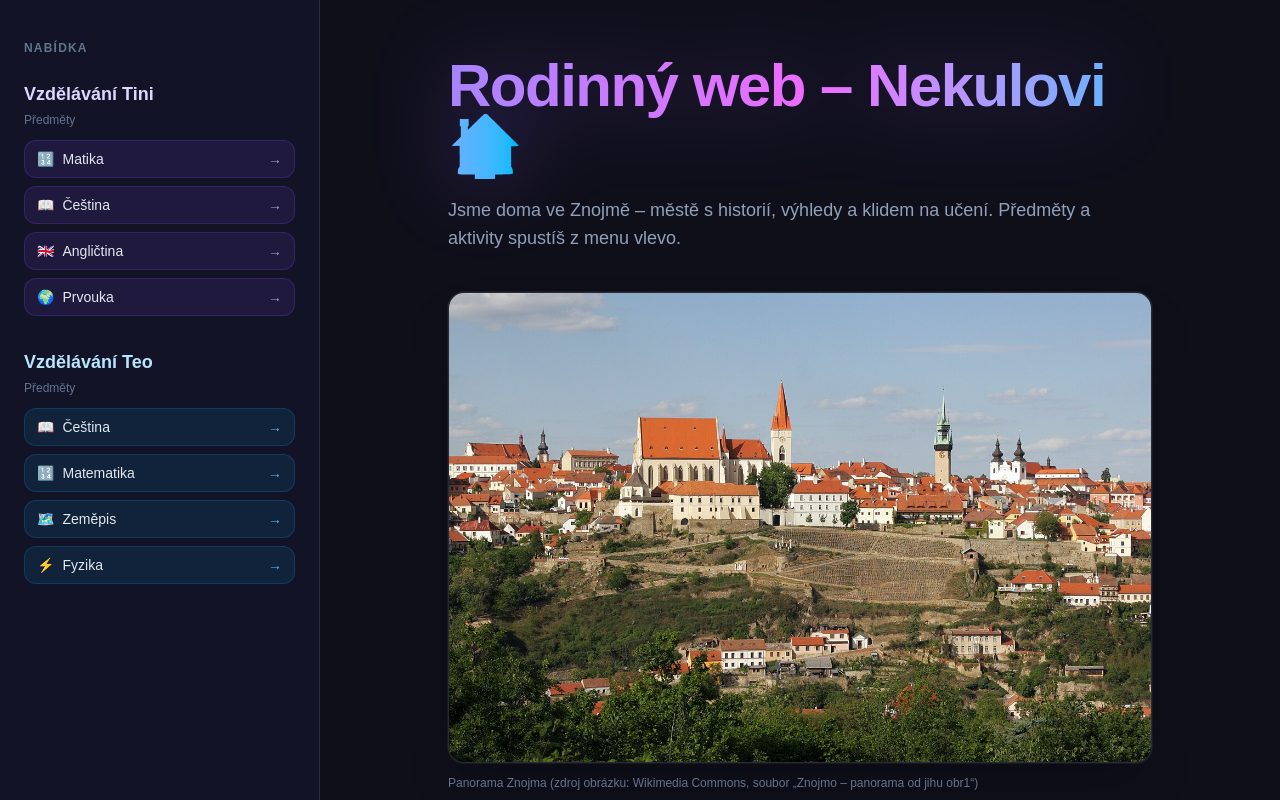
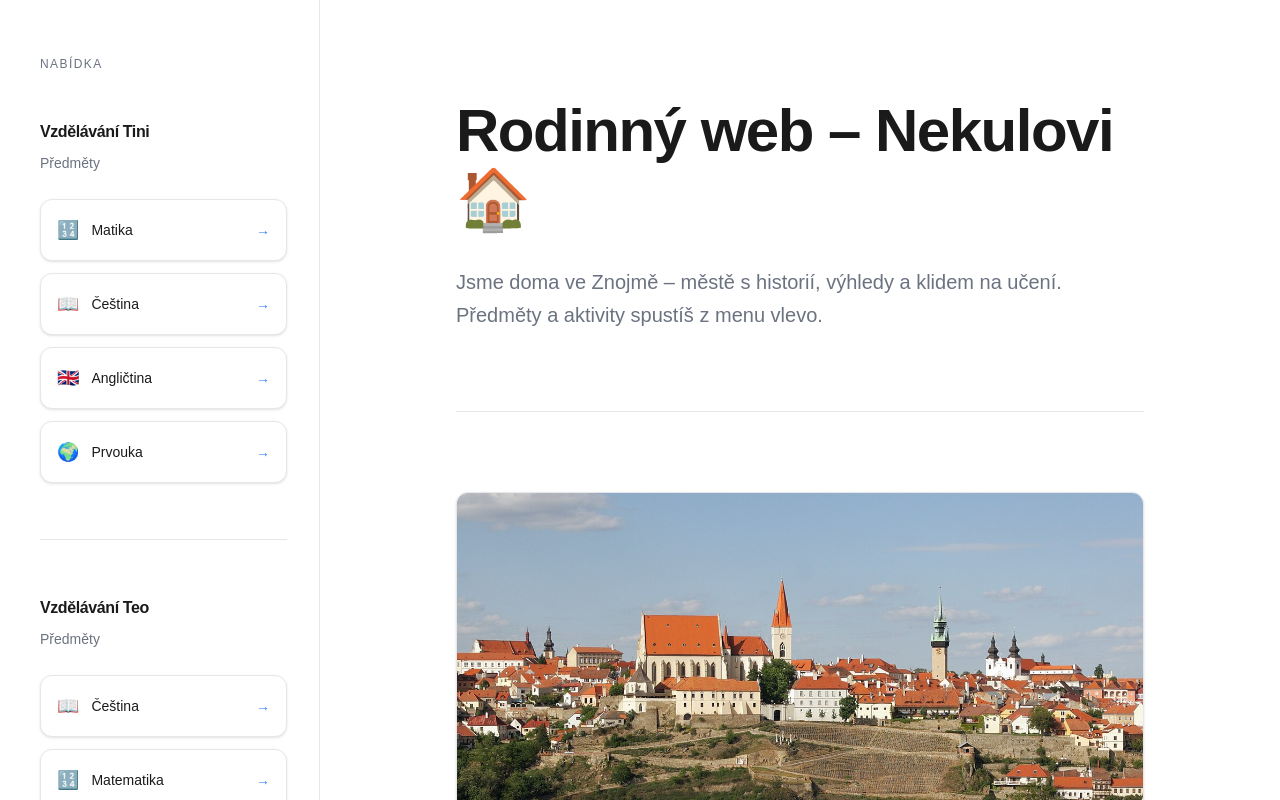
Before and after one commit to pavelnekula/rodinny-web, a Next.js app: page / in a window 1280 px wide. Shown: the top 800 px of the page. Built offline with nearby package versions, Linux system fonts and the light colour scheme.

Commit message:
v0.5 - kompletní změna design
Made-with: Cursor

```diff
--- a/app/page.tsx
+++ b/app/page.tsx
@@ -12,46 +12,43 @@ export default function Home() {
   });
 
   return (
-    <div className="relative flex min-h-screen flex-col overflow-hidden bg-[#0f0f1a] text-white md:flex-row">
-      {/* Pozadí */}
-      <div className="pointer-events-none fixed inset-0 -z-10" aria-hidden>
-        <div className="absolute inset-0 bg-[linear-gradient(rgba(255,255,255,0.03)_1px,transparent_1px),linear-gradient(90deg,rgba(255,255,255,0.03)_1px,transparent_1px)] bg-[size:3rem_3rem] [mask-image:radial-gradient(ellipse_80%_60%_at_50%_30%,#000_40%,transparent_100%)]" />
-        <div className="absolute -left-1/4 top-[-10%] h-[min(70vh,520px)] w-[min(70vw,520px)] rounded-full bg-violet-600/25 blur-[120px] animate-pulse" />
-        <div
-          className="absolute -right-1/4 top-1/3 h-[min(60vh,440px)] w-[min(65vw,440px)] rounded-full bg-blue-600/20 blur-[110px] animate-pulse"
-          style={{ animationDelay: "1s" }}
-        />
-        <div
-          className="absolute bottom-[-15%] left-1/3 h-[min(50vh,380px)] w-[min(55vw,380px)] rounded-full bg-indigo-500/15 blur-[100px] animate-pulse"
-          style={{ animationDelay: "2s" }}
-        />
-        <div className="absolute inset-0 bg-gradient-to-b from-transparent via-[#0f0f1a]/40 to-[#0f0f1a]" />
-      </div>
-
+    <div className="flex min-h-screen flex-col bg-[#ffffff] text-[#1a1a1a] md:flex-row">
       {/* Levé menu */}
-      <aside className="relative z-10 flex w-full flex-col gap-8 border-b border-white/10 bg-[#14142a]/90 p-6 backdrop-blur-md md:w-80 md:min-h-screen md:max-w-sm md:border-b-0 md:border-r md:py-10">
-        <div className="md:sticky md:top-10">
-          <p className="mb-6 text-xs font-semibold uppercase tracking-widest text-slate-500">
+      <aside className="flex w-full shrink-0 flex-col border-b border-[#e5e7eb] bg-[#ffffff] md:w-80 md:max-w-sm md:border-b-0 md:border-r">
+        <div className="p-8 md:sticky md:top-0 md:max-h-screen md:overflow-y-auto md:py-14 md:pl-10 md:pr-8">
+          <p className="text-xs font-medium uppercase tracking-[0.12em] text-[#6b7280]">
             Nabídka
           </p>
 
-          <nav className="flex flex-col gap-8" aria-label="Vzdělávání">
-            <section>
-              <h2 className="text-lg font-bold text-violet-200">
+          <nav
+            className="mt-12 flex flex-col gap-14"
+            aria-label="Vzdělávání"
+          >
+            <section className="border-t border-[#e5e7eb] pt-10 first:mt-0 first:border-t-0 first:pt-0">
+              <h2 className="text-base font-semibold tracking-tight text-[#1a1a1a]">
                 Vzdělávání Tini
               </h2>
-              <p className="mt-1 text-xs text-slate-500">Předměty</p>
-              <ul className="mt-3 space-y-2">
+              <p className="mt-2 text-sm font-light leading-relaxed text-[#6b7280]">
+                Předměty
+              </p>
+              <ul className="mt-6 flex flex-col gap-3">
                 {tinuskaSubjects.map((s) => (
                   <li key={s.name}>
                     <Link
                       href={s.href}
-                      className="flex items-center gap-2 rounded-xl border border-violet-500/20 bg-violet-500/10 px-3 py-2 text-sm text-slate-200 transition hover:border-violet-400/50 hover:bg-violet-500/20 focus-visible:outline focus-visible:outline-2 focus-visible:outline-offset-2 focus-visible:outline-violet-400"
+                      className="flex items-center gap-3 rounded-xl border border-[#e5e7eb] bg-[#ffffff] px-4 py-4 text-sm shadow-sm transition-shadow hover:shadow-md focus-visible:outline-none focus-visible:ring-2 focus-visible:ring-[#3b82f6] focus-visible:ring-offset-2"
                       aria-label={`Otevřít ${s.name}${s.href === "/tinuska/anglictina" ? " – slovíčka" : ""}`}
                     >
-                      <span aria-hidden>{s.emoji}</span>
-                      <span className="font-medium">{s.name}</span>
-                      <span className="ml-auto text-violet-300/80" aria-hidden>
+                      <span className="text-lg" aria-hidden>
+                        {s.emoji}
+                      </span>
+                      <span className="font-medium text-[#1a1a1a]">
+                        {s.name}
+                      </span>
+                      <span
+                        className="ml-auto text-[#3b82f6]"
+                        aria-hidden
+                      >
                         →
                       </span>
                     </Link>
@@ -60,22 +57,31 @@ export default function Home() {
               </ul>
             </section>
 
-            <section>
-              <h2 className="text-lg font-bold text-sky-200">
+            <section className="border-t border-[#e5e7eb] pt-14">
+              <h2 className="text-base font-semibold tracking-tight text-[#1a1a1a]">
                 Vzdělávání Teo
               </h2>
-              <p className="mt-1 text-xs text-slate-500">Předměty</p>
-              <ul className="mt-3 space-y-2">
+              <p className="mt-2 text-sm font-light leading-relaxed text-[#6b7280]">
+                Předměty
+              </p>
+              <ul className="mt-6 flex flex-col gap-3">
                 {teoSubjects.map((s) => (
                   <li key={s.name}>
                     <Link
                       href={s.href}
-                      className="flex items-center gap-2 rounded-xl border border-sky-500/20 bg-sky-500/10 px-3 py-2 text-sm text-slate-200 transition hover:border-sky-400/50 hover:bg-sky-500/20 focus-visible:outline focus-visible:outline-2 focus-visible:outline-offset-2 focus-visible:outline-sky-400"
+                      className="flex items-center gap-3 rounded-xl border border-[#e5e7eb] bg-[#ffffff] px-4 py-4 text-sm shadow-sm transition-shadow hover:shadow-md focus-visible:outline-none focus-visible:ring-2 focus-visible:ring-[#3b82f6] focus-visible:ring-offset-2"
                       aria-label={`Otevřít ${s.name} (Teo)`}
                     >
-                      <span aria-hidden>{s.emoji}</span>
-                      <span className="font-medium">{s.name}</span>
-                      <span className="ml-auto text-sky-300/80" aria-hidden>
+                      <span className="text-lg" aria-hidden>
+                        {s.emoji}
+                      </span>
+                      <span className="font-medium text-[#1a1a1a]">
+                        {s.name}
+                      </span>
+                      <span
+                        className="ml-auto text-[#3b82f6]"
+                        aria-hidden
+                      >
                         →
                       </span>
                     </Link>
@@ -88,22 +94,21 @@ export default function Home() {
       </aside>
 
       {/* Hlavní obsah */}
-      <div className="relative z-0 flex min-h-0 flex-1 flex-col">
-        <main className="mx-auto flex w-full max-w-3xl flex-1 flex-col px-4 py-10 sm:px-6 sm:py-14 lg:px-8">
+      <div className="flex min-h-0 min-w-0 flex-1 flex-col">
+        <main className="mx-auto flex w-full max-w-3xl flex-1 flex-col px-6 py-16 sm:px-8 sm:py-20 md:py-24 lg:px-10">
           <header className="text-center md:text-left">
-            <h1 className="text-4xl font-extrabold tracking-tight sm:text-5xl md:text-6xl">
-              <span className="bg-gradient-to-r from-violet-400 via-fuchsia-400 to-sky-400 bg-clip-text text-transparent drop-shadow-[0_0_40px_rgba(139,92,246,0.35)]">
+            <h1 className="text-4xl font-semibold leading-[1.15] tracking-tight text-[#1a1a1a] sm:text-5xl md:text-6xl">
               Rodinný web – Nekulovi 🏠
-              </span>
             </h1>
-            <p className="mx-auto mt-5 max-w-2xl text-base text-slate-400 sm:text-lg md:mx-0">
+            <p className="mx-auto mt-8 max-w-2xl text-lg font-light leading-relaxed text-[#6b7280] sm:text-xl md:mx-0 md:max-w-none">
               Jsme doma ve Znojmě – městě s historií, výhledy a klidem na učení.
               Předměty a aktivity spustíš z menu vlevo.
             </p>
           </header>
 
-          <figure className="mt-10 w-full">
-            <div className="overflow-hidden rounded-2xl border border-white/10 bg-slate-900/40 shadow-2xl ring-1 ring-white/5">
+          <div className="mt-20 border-t border-[#e5e7eb] pt-20">
+            <figure className="w-full">
+              <div className="overflow-hidden rounded-xl border border-[#e5e7eb] bg-[#ffffff] shadow-sm transition-shadow hover:shadow-md">
                 <Image
                   src="/znojmo.jpg"
                   alt="Panoramatický pohled na historické město Znojmo"
@@ -114,17 +119,16 @@ export default function Home() {
                   priority
                 />
               </div>
-            <figcaption className="mt-3 text-center text-xs text-slate-500 md:text-left">
+              <figcaption className="mt-4 text-center text-sm font-light leading-relaxed text-[#6b7280] md:text-left">
                 Panorama Znojma (zdroj obrázku: Wikimedia Commons, soubor
                 „Znojmo – panorama od jihu obr1“)
               </figcaption>
             </figure>
+          </div>
         </main>
 
-        <footer className="relative z-0 border-t border-white/10 bg-[#0f0f1a]/80 px-4 py-5 text-center text-sm text-slate-500 backdrop-blur-sm">
-          <p>
-            created by Pavel · {todayLabel}
-          </p>
+        <footer className="border-t border-[#e5e7eb] bg-[#ffffff] px-6 py-10 text-center text-sm font-light text-[#6b7280]">
+          <p>created by Pavel · {todayLabel}</p>
         </footer>
       </div>
     </div>
```
Lines whose indentation alone changed are shown as unchanged.
